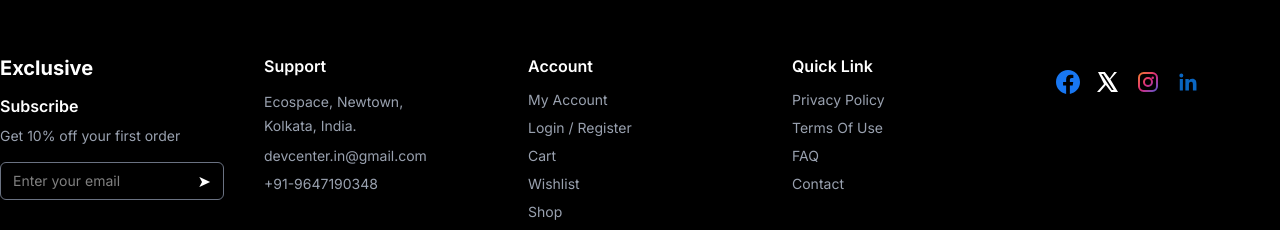
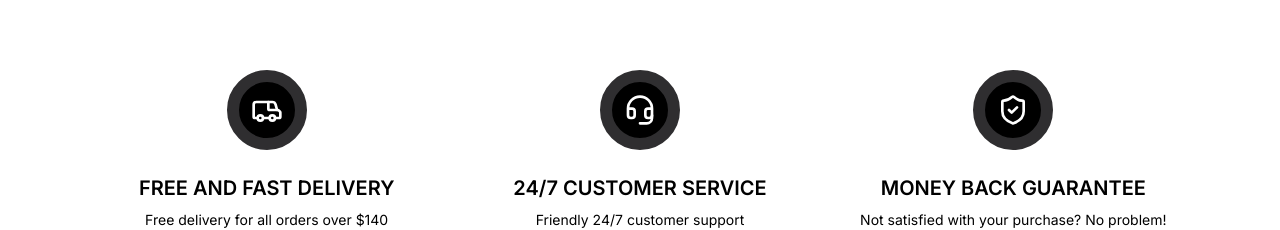
Before and after one commit to aslamparvej/E-Commerce-Website, a React (Vite) app: page / in a window 1280 px wide. Shown: the part 577-807 px from the top of the page. Built offline with nearby package versions, Linux system fonts and the light colour scheme; no server answers.

Commit message:
Added product login component

```diff
--- a/src/App.jsx
+++ b/src/App.jsx
@@ -6,6 +6,7 @@ import Header from "./components/Header";
 import Hero from "./components/Hero";
 import Footer from "./components/Footer";
 import ProductList from "./components/ProductList";
+import Features from "./components/Features";
 
 
 import "./App.css";
@@ -18,6 +19,7 @@ function App() {
       <main className="max-w-7xl mx-auto sm:px-6 lg:px-0">
         <Hero />
         <ProductList />
+        <Features />
       </main>
       <Footer />
     </Router>
--- /dev/null
+++ b/src/components/Features.jsx
@@ -0,0 +1,43 @@
+import { Headset, ShieldCheck, Van } from "lucide-react";
+
+const Features = () => {
+  const features = [
+    {
+      id: 1,
+      title: "Free and Fast Delivery",
+      description: "Free delivery for all orders over $140",
+      icon: <Van size={32} color="#FFF" />,
+    },
+    {
+      id: 2,
+      title: "24/7 Customer Service",
+      description: "Friendly 24/7 customer support",
+      icon: <Headset size={32} color="#FFF" />,
+    },
+    {
+      id: 3,
+      title: "Money Back Guarantee",
+      description: "Not satisfied with your purchase? No problem!",
+      icon: <ShieldCheck size={32} color="#FFF" />,
+    },
+  ];
+
+  return (
+    <div className="grid grid-cols-1 sm:grid-cols-1 md:grid-cols-1 lg:grid-cols-3 gap-x-8 gap-y-12 p-24">
+      {features.map((feature) => (
+        <div
+          key={feature.id}
+          className="flex flex-col items-center text-center"
+        >
+          <div className="w-20 h-20 mb-6 rounded-full bg-black flex items-center justify-center border-12 border-[#2F2E30]">
+            {feature.icon}
+          </div>
+          <h3 className="text-xl font-semibold uppercase mb-2">{feature.title}</h3>
+          <p className="text-sm font-normal">{feature.description}</p>
+        </div>
+      ))}
+    </div>
+  );
+};
+
+export default Features;
--- /dev/null
+++ b/src/components/Loading.jsx
@@ -0,0 +1,36 @@
+import React from "react";
+
+const SkeletonCard = () => {
+  return (
+    <div className="p-4 bg-white rounded-lg animate-pulse">
+
+      {/* Image */}
+      <div className="w-full h-40 bg-gray-300 rounded"></div>
+
+      {/* Title */}
+      <div className="h-4 bg-gray-300 rounded mt-4 w-3/4"></div>
+
+      {/* Price */}
+      <div className="h-4 bg-gray-300 rounded mt-2 w-1/2"></div>
+
+      {/* Button */}
+      <div className="h-8 bg-gray-300 rounded mt-4 w-full"></div>
+    </div>
+  );
+};
+
+const Loading = () => {
+  return (
+    <div className="max-w-7xl mx-auto px-4 py-8">
+
+      <div className="grid grid-cols-1 sm:grid-cols-2 md:grid-cols-3 lg:grid-cols-4 gap-6">
+        {[...Array(12)].map((_, i) => (
+          <SkeletonCard key={i} />
+        ))}
+      </div>
+
+    </div>
+  )
+}
+
+export default Loading;
--- a/src/components/ProductList.jsx
+++ b/src/components/ProductList.jsx
@@ -3,6 +3,7 @@ import { useDispatch, useSelector } from "react-redux";
 import { fetchProducts } from "../features/products/productSlice";
 
 import ProductCard from "./UI/ProductCard";
+import Loading from "./Loading";
 
 
 const ProductList = () => {
@@ -13,7 +14,7 @@ const ProductList = () => {
     dispatch(fetchProducts());
   }, []);
 
-  if (loading) return <h1>Lodding</h1>;
+  if (loading) return <Loading />;
 
   return (
     <div className="grid grid-cols-1 sm:grid-cols-2 md:grid-cols-3 lg:grid-cols-4 gap-x-8 gap-y-12">
--- a/src/components/UI/ProductCard.jsx
+++ b/src/components/UI/ProductCard.jsx
@@ -10,7 +10,7 @@ const ProductCard = ({ product }) => {
   console.log(product);
   return (
     <div className="">
-      <div className="h-90 p-4 bg-gray-100">
+      <div className="h-70 p-4 bg-gray-100">
         <img
           className="h-full w-full object-contain"
           src={product.image}
```
